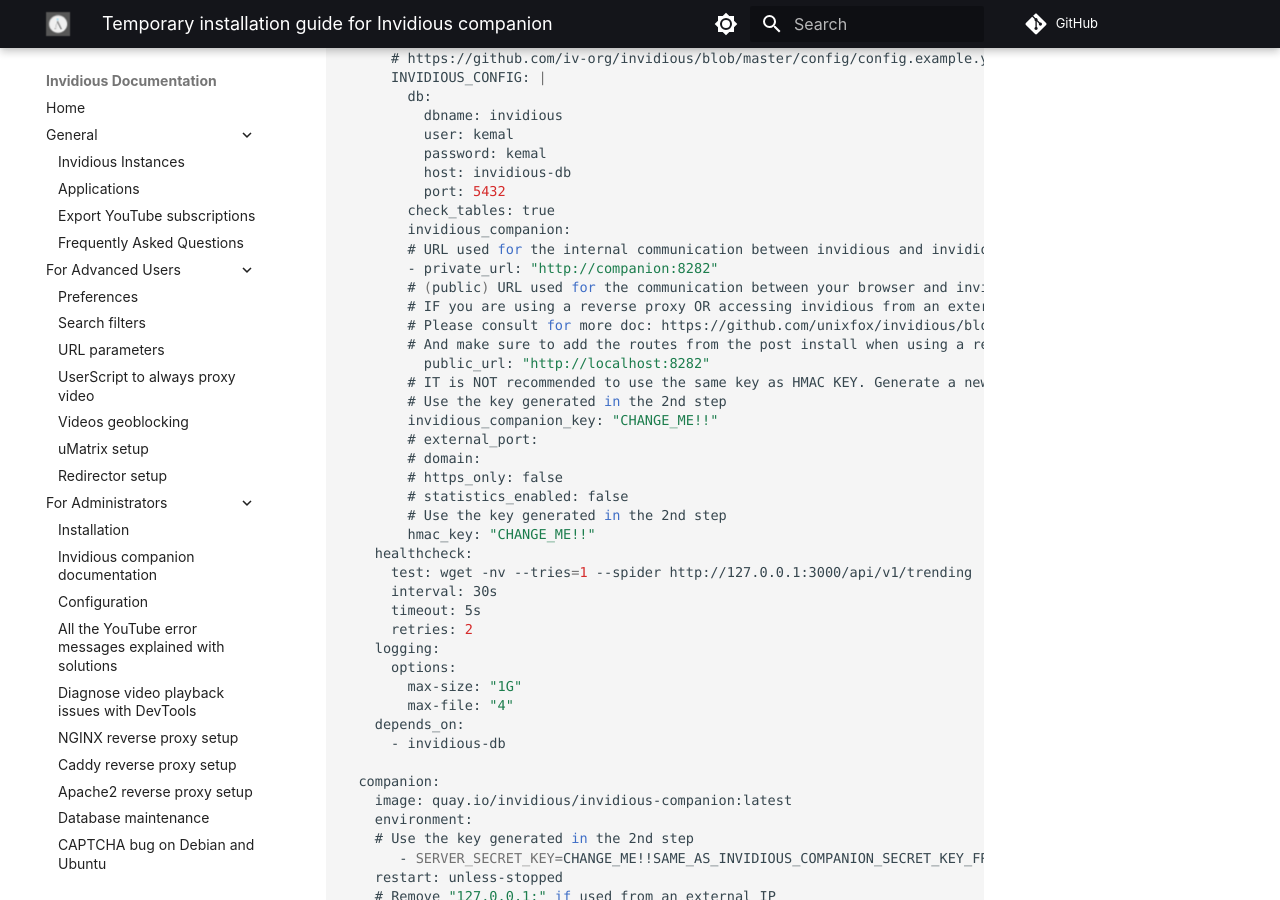
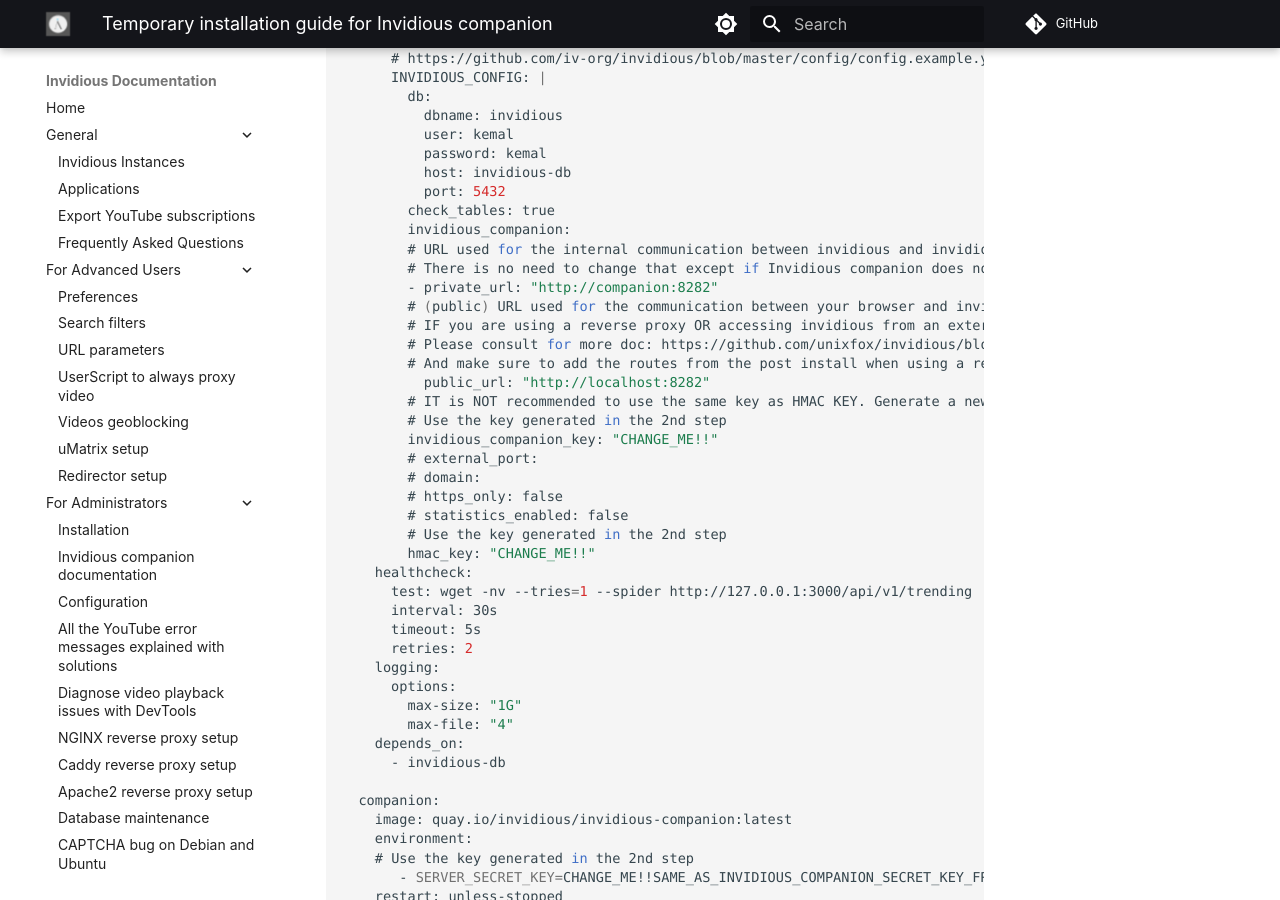
Before and after one commit to iv-org/documentation, an MkDocs documentation site: the page built from docs/companion-installation.md, in a window 1280 px wide and 900 px high, scrolled down 2043 px. Built offline with MkDocs 1.6.1 and Material for MkDocs 9.7.7, drawn with Linux system fonts in a browser that asks for light colours; comment, search, counter and statistics services are not loaded.

Commit message:
add note about private_url

```diff
--- a/docs/companion-installation.md
+++ b/docs/companion-installation.md
@@ -73,6 +73,7 @@
             check_tables: true
             invidious_companion:
             # URL used for the internal communication between invidious and invidious companion
+            # There is no need to change that except if Invidious companion does not run on the same docker compose file.
             - private_url: "http://companion:8282"
             # (public) URL used for the communication between your browser and invidious companion
             # IF you are using a reverse proxy OR accessing invidious from an external IP then you NEED to change this value
```
